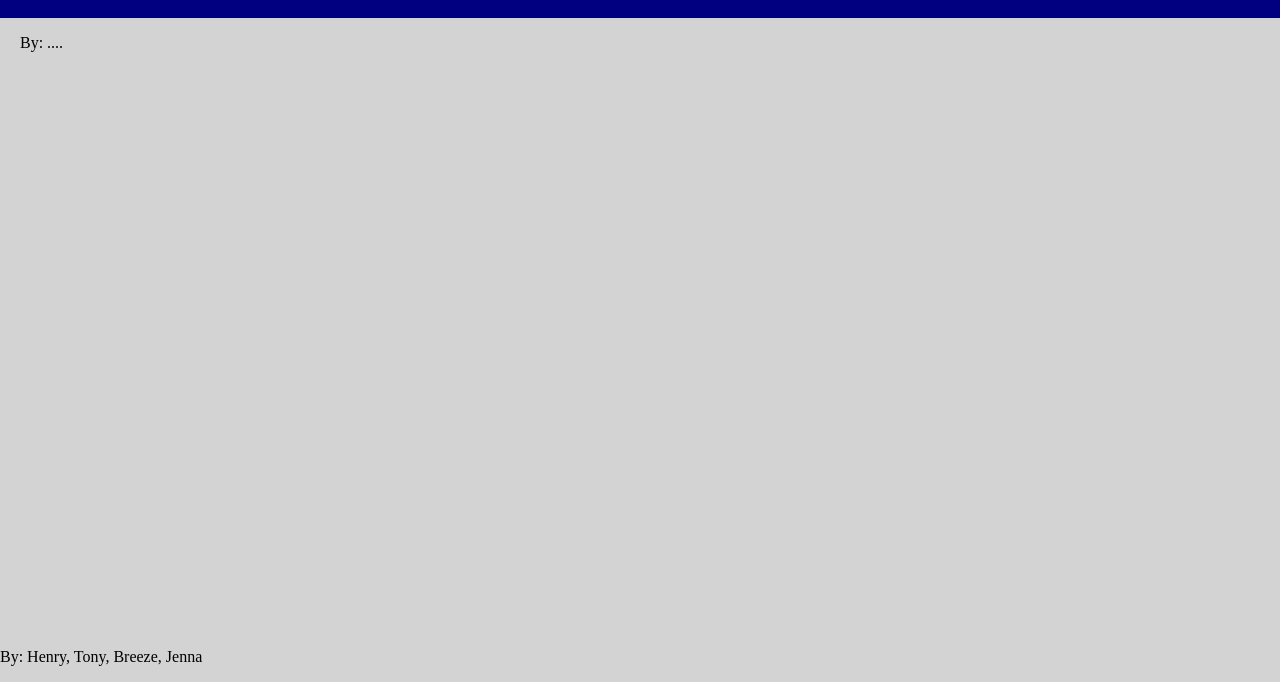
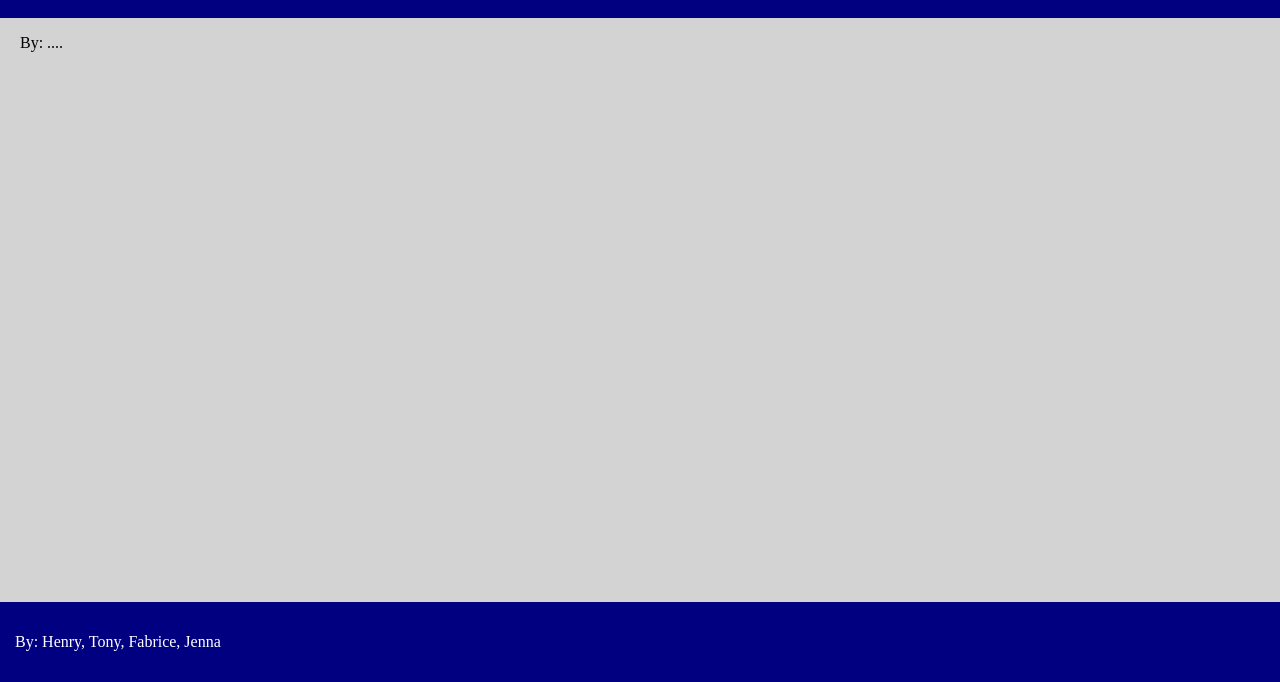
Before and after one commit to AugustTimes77/SCSUForum, a plain HTML site: page index.html in a window 1280 px wide. Shown: the part 118-800 px from the top of the page. Drawn offline with Linux system fonts and the light colour scheme.

Commit message:
changed header/footer

```diff
--- a/index.html
+++ b/index.html
@@ -24,7 +24,7 @@
 
 
     <footer>
-        <p>By: Henry, Tony, Breeze, Jenna</p>
+        <p>By: Henry, Tony, Fabrice, Jenna</p>
     </footer>
 
     <script src="/js/script.js"></script>
--- a/stylesheets/styles.css
+++ b/stylesheets/styles.css
@@ -44,5 +44,8 @@ a:hover {
 }
 
 footer{
+    padding: 15px;
     align-content: baseline;
+    background: navy;
+    color: white;
 }
```
